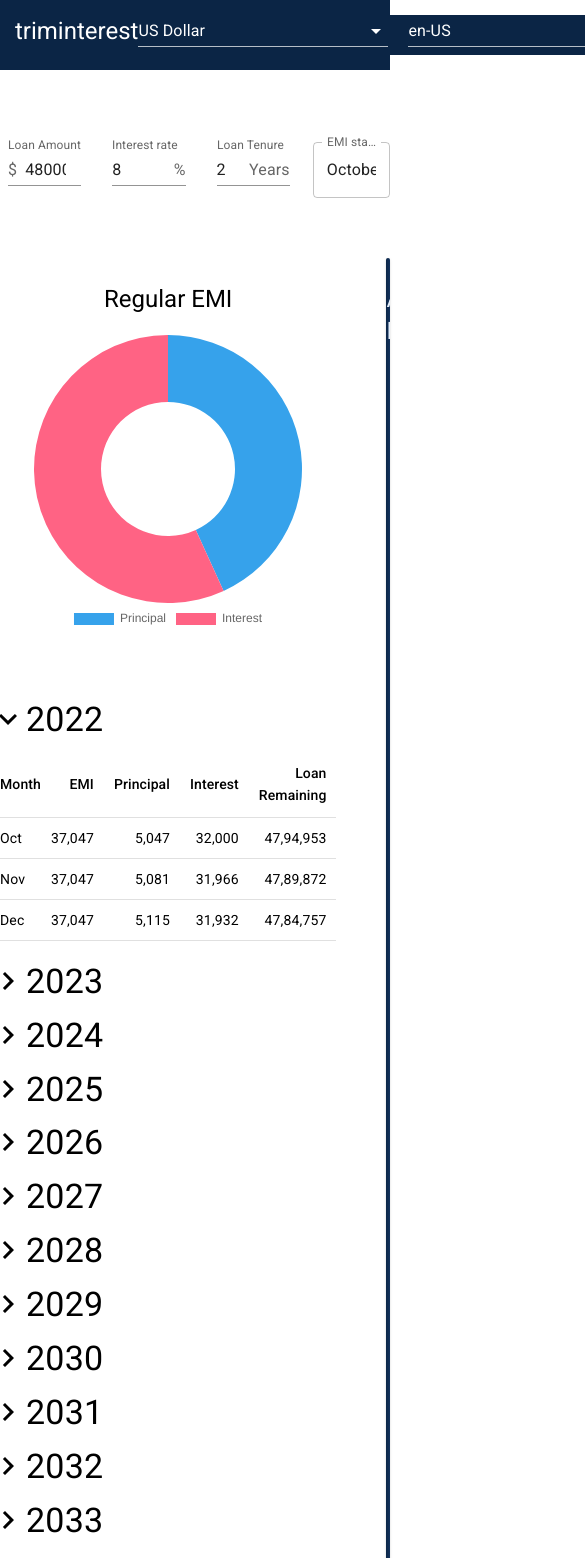
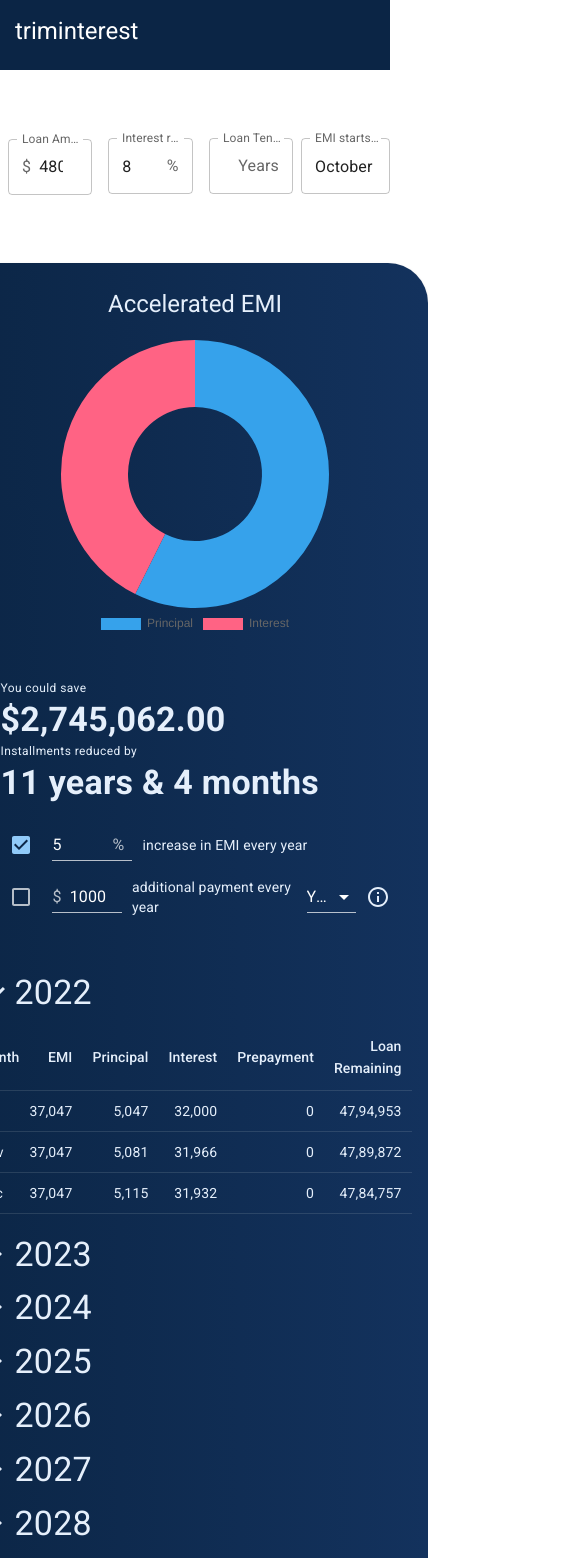
Before and after one commit to agilrajayyan/triminterest, a React (Create React App) app: page / in a window 390 px wide. Shown: the top 1558 px of the page, 585 px wide, since content can reach past the window. Built offline with nearby package versions, Linux system fonts and the light colour scheme.

Commit message:
-Changed most of the inputs fields to have outlines -Added media query for handling the emi plans and user preference inputs in small screen widths

```diff
--- a/src/components/EmiParameters/EmiParameters.js
+++ b/src/components/EmiParameters/EmiParameters.js
@@ -31,7 +31,6 @@ function EmiParameters(props) {
         type="number"
         id="outlined-start-adornment"
         sx={{ m: 1, width: '25ch' }}
-        variant="standard"
         value={loanAmount}
         onChange={(event) => setLoanAmount(event.target.value)}
         InputProps={{
@@ -43,7 +42,6 @@ function EmiParameters(props) {
         type="number"
         id="outlined-end-adornment"
         sx={{ m: 1, width: '25ch' }}
-        variant="standard"
         value={interestRate}
         onChange={(event) => seInterestRate(Number(event.target.value))}
         InputProps={{
@@ -55,7 +53,6 @@ function EmiParameters(props) {
         type="number"
         id="outlined-end-adornment"
         sx={{ m: 1, width: '25ch' }}
-        variant="standard"
         value={numberOfYears}
         onChange={(event) => setNumberOfYears(Number(event.target.value))}
         InputProps={{
@@ -66,7 +63,6 @@ function EmiParameters(props) {
         <DatePicker
           views={['year', 'month']}
           label="EMI starts on"
-          variant="standard"
           value={emiStartdate}
           onChange={(value) => setEmiStartdate(value)}
           renderInput={(params) => <TextField {...params} helperText={null} />}
--- a/src/components/EmiParameters/EmiParameters.module.css
+++ b/src/components/EmiParameters/EmiParameters.module.css
@@ -4,5 +4,4 @@
   display: flex;
   justify-content: center;
   align-items: baseline;
-  gap: 15px;
 }
--- a/src/components/EmiPlans/EmiList/EmiDetailsTable/EmiDetailsTable.module.css
+++ b/src/components/EmiPlans/EmiList/EmiDetailsTable/EmiDetailsTable.module.css
@@ -1,7 +1,8 @@
 .table {
   border-spacing: 5px;
   border-collapse: collapse;
-  width: 100%;
+  width: 95%;
+  margin: 0 auto;
 }
 
 .table_header_cell,
--- a/src/components/EmiPlans/EmiList/EmiList.js
+++ b/src/components/EmiPlans/EmiList/EmiList.js
@@ -56,17 +56,13 @@ function EmiList(props) {
             <div key={yearlyDetails.year}>
               <div className={classes.emi_list_header}>
                 {expandOrShrink(yearlyDetails.year, yearlyDetails.detailedView)}
-                <Typography
-                  variant="h4"
-                  gutterBottom
-                  className={shared.margin_bottom_1}
-                >
+                <Typography variant="h4" gutterBottom>
                   {yearlyDetails.year}
                 </Typography>
               </div>
               {yearlyDetails.detailedView && (
                 <EmiDetailsTable
-                  classes={shared.margin_bottom_2}
+                  classes={classes.emi_details_table}
                   payments={yearlyDetails.payments}
                   prepaymentEnabled={props.prepaymentEnabled}
                 />
--- a/src/components/EmiPlans/EmiList/EmiList.module.css
+++ b/src/components/EmiPlans/EmiList/EmiList.module.css
@@ -7,4 +7,9 @@
 
 .emi_list_header {
   display: flex;
+  margin-left: 10px;
 }
+
+.emi_details_table {
+  margin-bottom: 20px;
+}
--- a/src/components/EmiPlans/EmiPlans.js
+++ b/src/components/EmiPlans/EmiPlans.js
@@ -181,7 +181,6 @@ function EmiPlans(props) {
   };
 
   return (
-    <div>
     <section className={classes.emi_summary_container}>
       <div
         style={{
@@ -222,9 +221,7 @@ function EmiPlans(props) {
               <Typography variant="h4" sx={{ fontWeight: 'bold' }}>
                 {getInterestSaved()}
               </Typography>
-                <Typography variant="caption">
-                  Installments reduced by
-                </Typography>
+              <Typography variant="caption">Installments reduced by</Typography>
               <Typography variant="h4" sx={{ fontWeight: 'bold' }}>
                 {getInstallmentsReducedBy()}
               </Typography>
@@ -237,7 +234,6 @@ function EmiPlans(props) {
         </CardContent>
       </Card>
     </section>
-    </div>
   );
 }
 
--- a/src/components/EmiPlans/EmiPlans.module.css
+++ b/src/components/EmiPlans/EmiPlans.module.css
@@ -3,6 +3,16 @@
   display: flex;
   justify-content: center;
   align-items: flex-start;
+}
+
+@media (width <= 1000px) {
+  .emi_summary_container {
+    gap: 50px;
+    display: flex;
+    flex-direction: column-reverse;
+    justify-content: center;
+    align-items: center;
+  }
 }
 
 .regular_emi {
--- a/src/components/Header/Header.js
+++ b/src/components/Header/Header.js
@@ -87,7 +87,6 @@ function Header(props) {
                       </InputAdornment>
                     ),
                   }}
-                  variant="standard"
                 />
               </span>
             )}
@@ -112,7 +111,6 @@ function Header(props) {
             renderInput={(params) => (
               <TextField
                 {...params}
-                variant="standard"
                 inputProps={{
                   ...params.inputProps,
                 }}
--- a/src/components/Header/Header.module.css
+++ b/src/components/Header/Header.module.css
@@ -9,5 +9,11 @@
   background: #0b2545;
   display: flex;
   gap: 20px;
-  justify-content: end;
+  justify-content: flex-end;
 }
+
+@media (width <= 900px) {
+  .inputs_container {
+    display: none;
+  }
+}
```
Lines whose indentation alone changed are shown as unchanged.
